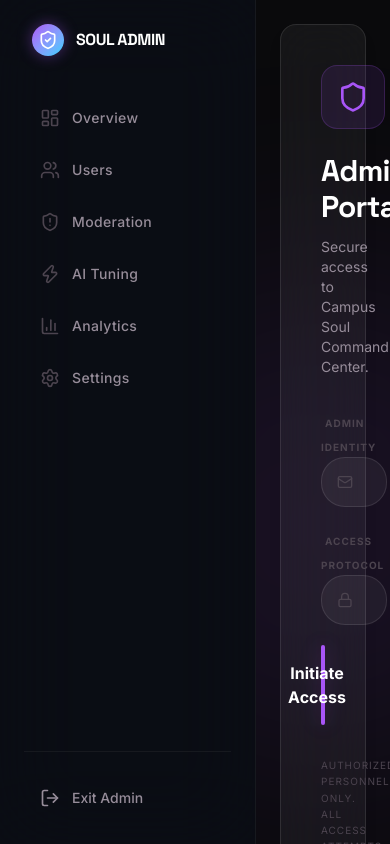
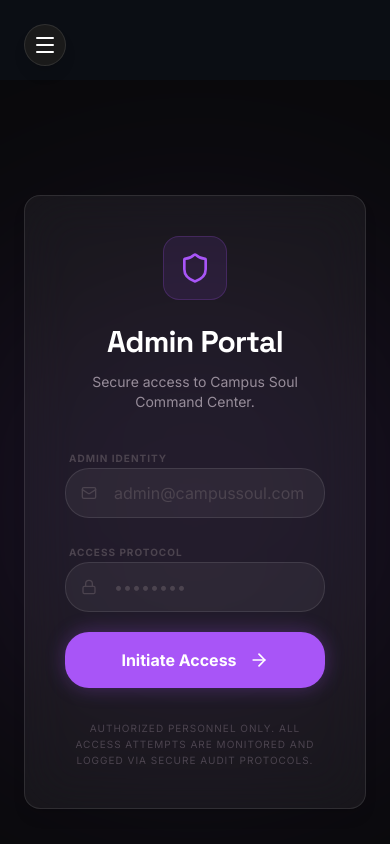
Before and after one commit to NATIOPIA10/incogni, a Next.js app: page /admin/login in a window 390 px wide. Shown: the top 844 px of the page. Built offline with nearby package versions, Linux system fonts and the light colour scheme; no server answers.

Commit message:
Make Admin sidebar responsive for mobile with hamburger menu

```diff
--- a/app/admin/layout.tsx
+++ b/app/admin/layout.tsx
@@ -8,7 +8,7 @@ export default function AdminLayout({
   return (
     <div className="flex min-h-screen bg-[#0B0E14] text-[#e1e2eb]">
       <AdminSidebar />
-      <main className="flex-1 overflow-y-auto">
+      <main className="flex-1 overflow-y-auto pt-20 lg:pt-0">
         {children}
       </main>
     </div>
--- a/components/admin/Sidebar.tsx
+++ b/components/admin/Sidebar.tsx
@@ -10,9 +10,12 @@ import {
   BarChart3,
   Settings,
   LogOut,
-  ShieldCheck
+  ShieldCheck,
+  Menu,
+  X
 } from "lucide-react"
 import { cn } from "@/lib/utils"
+import { useState } from "react"
 
 import { createClient } from "@/utils/supabase/client"
 import { useRouter } from "next/navigation"
@@ -27,6 +30,7 @@ const navItems = [
 ]
 
 export function AdminSidebar() {
+  const [isOpen, setIsOpen] = useState(false)
   const pathname = usePathname()
   const router = useRouter()
   const supabase = createClient()
@@ -38,7 +42,34 @@ export function AdminSidebar() {
   }
 
   return (
-    <aside className="w-64 h-screen sticky top-0 bg-[#0B0E14]/40 backdrop-blur-2xl border-r border-white/5 flex flex-col p-6">
+    <>
+      {/* Mobile Toggle Button */}
+      <button
+        onClick={() => setIsOpen(true)}
+        className="lg:hidden fixed top-6 left-6 z-[60] p-2 bg-[#1A1A1A] border border-white/10 rounded-xl text-white shadow-lg"
+      >
+        <Menu className="w-6 h-6" />
+      </button>
+
+      {/* Backdrop */}
+      {isOpen && (
+        <div
+          className="lg:hidden fixed inset-0 bg-black/60 backdrop-blur-sm z-[70]"
+          onClick={() => setIsOpen(false)}
+        />
+      )}
+
+      <aside className={cn(
+        "fixed inset-y-0 left-0 w-64 bg-[#0B0E14] border-r border-white/5 flex flex-col p-6 z-[80] transition-transform duration-300 ease-in-out lg:translate-x-0 lg:sticky lg:top-0 lg:h-screen",
+        isOpen ? "translate-x-0" : "-translate-x-full"
+      )}>
+        <button
+          onClick={() => setIsOpen(false)}
+          className="lg:hidden absolute top-7 right-6 text-[#4c444f] hover:text-white transition-colors"
+        >
+          <X className="w-6 h-6" />
+        </button>
+
         <div className="flex items-center gap-3 mb-10 px-2">
           <div className="w-8 h-8 rounded-lg bg-gradient-to-br from-[#A855F7] to-[#00D1FF] flex items-center justify-center shadow-[0_0_15px_rgba(168,85,247,0.4)]">
             <ShieldCheck className="w-5 h-5 text-white" />
@@ -55,6 +86,7 @@ export function AdminSidebar() {
               <Link
                 key={item.href}
                 href={item.href}
+                onClick={() => setIsOpen(false)}
                 className={cn(
                   "flex items-center gap-3 px-4 py-3 rounded-xl transition-all duration-300 group",
                   isActive
@@ -85,5 +117,6 @@ export function AdminSidebar() {
           </button>
         </div>
       </aside>
+    </>
   )
 }
```
Lines whose indentation alone changed are shown as unchanged.
